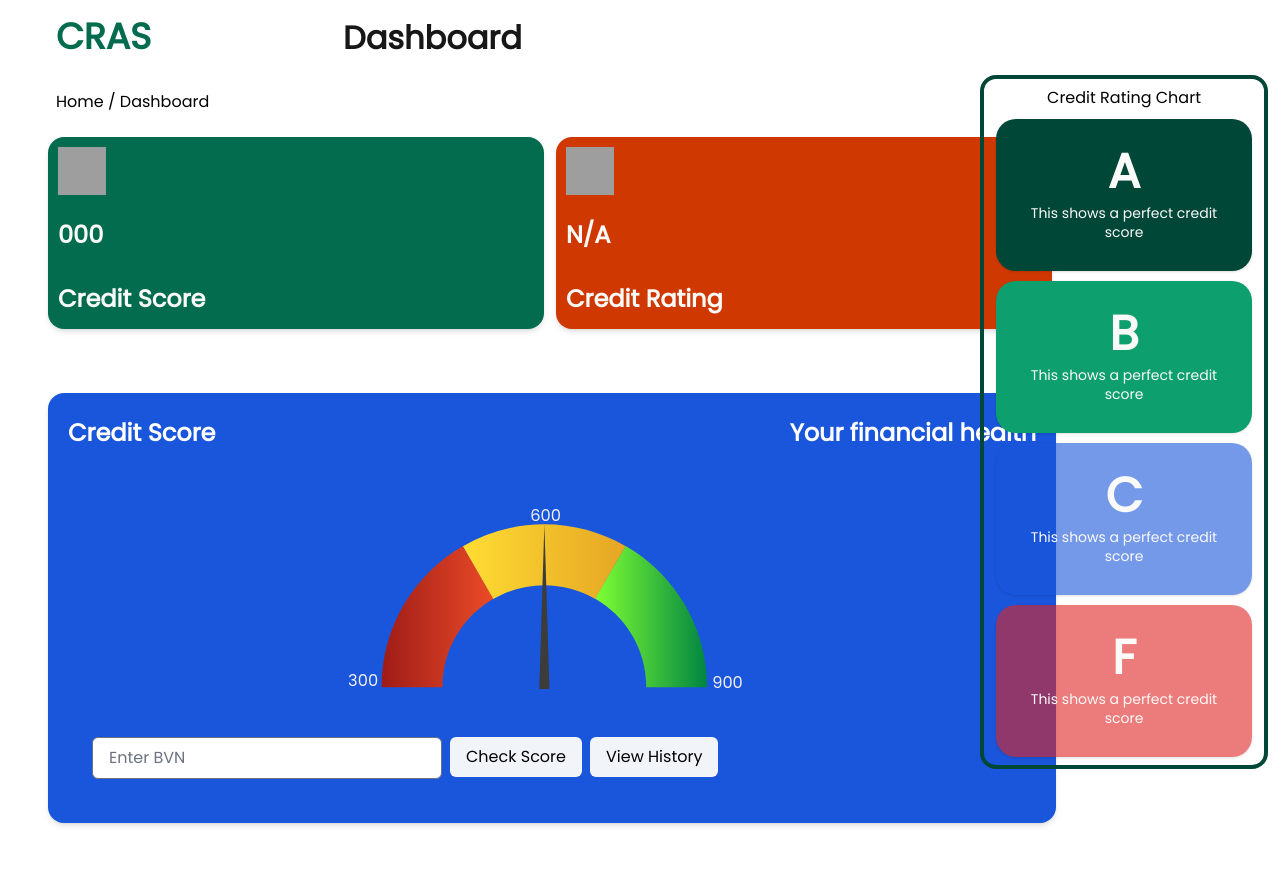
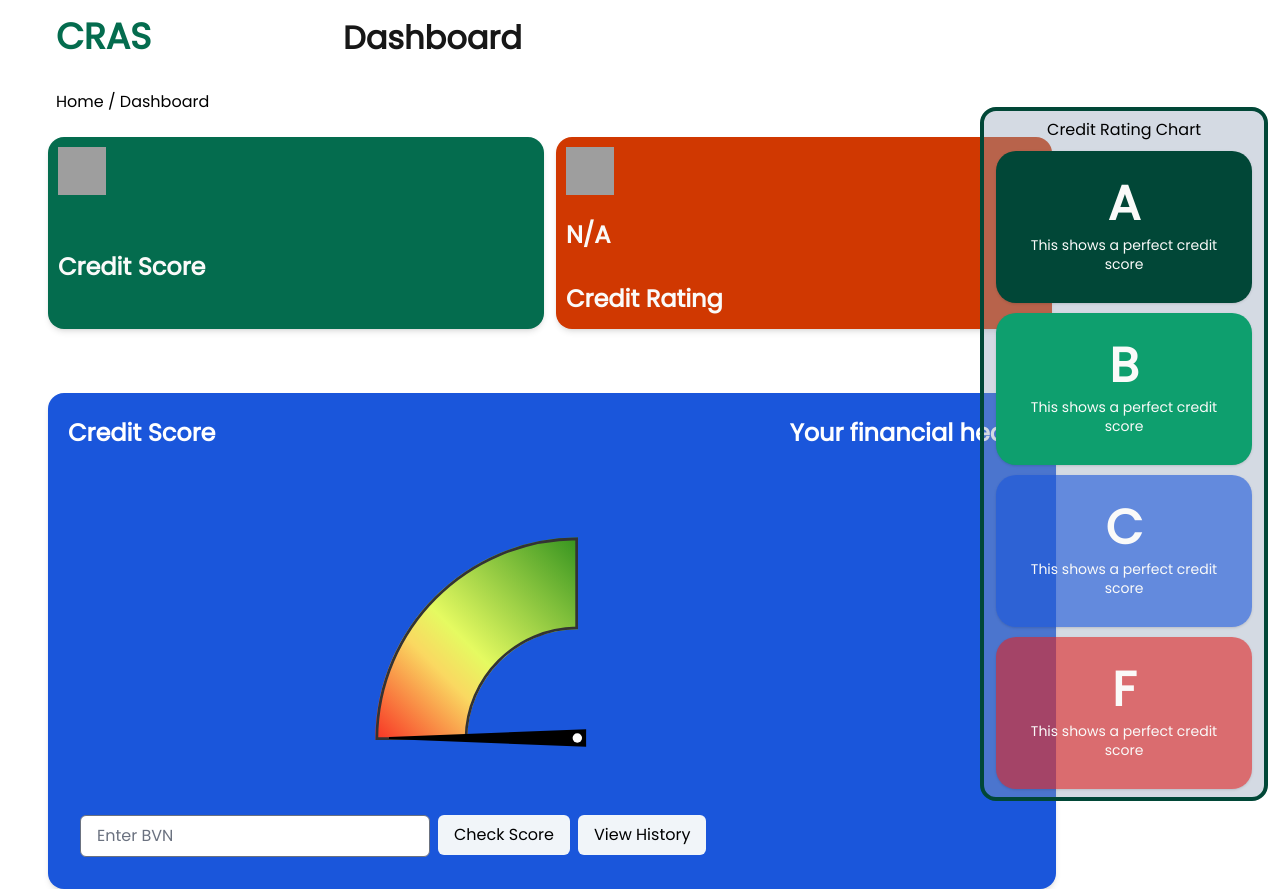
Before and after one commit to api-sage/credit_risk_assessment_system, an Angular app in the folder frontend/: page /dashboard in a window 1280 px wide. Built offline with nearby package versions, Linux system fonts and the light colour scheme; grey boxes are pictures that could not be loaded.

Commit message:
few changes

```diff
--- a/frontend/src/dashboard/dashboard.component.html
+++ b/frontend/src/dashboard/dashboard.component.html
@@ -21,7 +21,7 @@
 
             <div class=" p-2.5 bg-green-700 shadow-md rounded-2xl  flex-col justify-start items-start inline-flex sm:mr-3 sm:w-[31rem] sm:h-48">
               <div> <img src="../assets/Star.png" alt="star" class="h-12 w-12 mb-6"></div>
-              <div class="text-stone-50 text-2xl font-semibold mb-8"><span id="userscore">000</span></div>
+              <div class="text-stone-50 text-2xl font-semibold mb-8" id="cardA"><span #userScore></span></div>
               <div class="text-stone-50 text-2xl font-semibold ">Credit Score</div>
 
             </div>
@@ -40,13 +40,13 @@
             </div>
 
               <!-- Card content -->
-              <div class="p-11">
+              <div class="p-8">
                 <div class="pt-4 pb-12">
-                <svg width="100%" height="180px" viewBox="0 0 385 177" version="1.1"  xmlns="http://www.w3.org/2000/svg" xmlns:xlink="http://www.w3.org/1999/xlink">
+                <!-- <svg id="meter" width="100%" height="180px" viewBox="0 0 385 177" version="1.1"  xmlns="http://www.w3.org/2000/svg" xmlns:xlink="http://www.w3.org/1999/xlink">
                  <g id="Page-1" stroke="none" stroke-width="1" fill="none" fill-rule="evenodd">
                      <g id="Artboard" transform="translate(-15.000000, -224.000000)">
                          <g id="Group" transform="translate(15.000000, 220.000000)">
-                             <g id="guage">
+                             <g id="guage" [style.transform]="'rotate(' + gaugeRotation + 'deg)'">
                                 <path d="M84.8041871,178.856781 L84.8041871,179.169281 L25,179.169281 L25,178.669281 C25,119.519295 57.1931907,67.8894771 105.011512,40.3501901 L135,92.2989954 C105.009619,109.483749 84.8041871,141.810321 84.8041871,178.856781 Z" id="red" fill="url(#redGradient)"></path>
                                 <path d="M235.050803,92.4864742 C205.21439,75.1028089 167.169843,73.7652453 135.133157,92.2884751 L134.862916,92.4447251 L105,40.6455806 L105.432385,40.3955806 C156.58355,10.8205878 217.307001,12.8896752 265,40.5376689 L235.050803,92.4864742 L235.050803,92.4864742 Z" id="yellow" fill="url(#yellowGradient)"></path>
                                 <path d="M235,92.2989954 L264.988488,40.3501901 C312.806809,67.8894771 345,119.519295 345,178.669281 L345,179.169281 L285.195813,179.169281 L285.195813,178.856781 C285.195813,141.810321 264.990381,109.483749 235,92.2989954 L235,92.2989954 Z" id="green" fill="url(#greenGradient)"></path>
@@ -73,20 +73,53 @@
                                      <tspan x="-8" y="178"> 300 </tspan>
                                  </text>
                              </g>
-                             <g id="needle" transform="translate(175.000000, 19.000000)" class="needle needle-move-to">
+                             <g transform="translate(175.000000, 19.000000)" class="needle needle-move-to" id="needle">
                                  <polygon id="Triangle" fill="#3C3C3B" points="10 0 15 162 5 162"></polygon>
                              </g>
                          </g>
                      </g>
                  </g>
-             </svg>
+             </svg> -->
+
+             <div id="meter" class="ml-60">
+              <svg width="300px" height="270px" viewBox="0 0 200 200" version="1.1" xmlns="http://www.w3.org/2000/svg" xmlns:xlink="http://www.w3.org/1999/xlink">
+                <!-- Generator: Sketch 48.2 (47327) - http://www.bohemiancoding.com/sketch -->
+                <desc>Created with Sketch.</desc>
+                <defs>
+                    <rect id="path-1" x="0" y="0" width="180" height="180"></rect>
+                    <linearGradient x1="105.234375%" y1="-4.1953125%" x2="-4.1796875%" y2="104.523438%" id="linearGradient-2">
+                        <stop stop-color="#258A19" offset="0%"></stop>
+                        <stop stop-color="#E5FA61" offset="53.3761752%"></stop>
+                        <stop stop-color="#FAD861" offset="65.8264905%"></stop>
+                        <stop stop-color="#F71C1C" offset="100%"></stop>
+                    </linearGradient>
+                    <path d="M30,180 C30,97.1572875 97.1572875,30 180,30 L180,98 C134.712651,98 98,134.712651 98,180 L30,180 Z" id="path-3"></path>
+                </defs>
+                <g id="Page-1" stroke="none" stroke-width="1" fill="none" fill-rule="evenodd">
+                    <g id="Group-2">
+                        <rect class="background" fill="none" x="0" y="0" width="200" height="200"></rect>
+                        <g class="guide">
+                            <use fill="none" fill-rule="evenodd" xlink:href="#path-1"></use>
+                            <rect stroke="none" stroke-width="1" x="0.5" y="0.5" width="179" height="179"></rect>
+                        </g>
+                        <g id="Combined-Shape">
+                            <use fill="url(#linearGradient-2)" fill-rule="evenodd" xlink:href="#path-3"></use>
+                            <path stroke="#333333" stroke-width="2" d="M31.0032854,179 L97.0059003,179 C97.5377226,133.95401 133.95401,97.5377226 179,97.0059003 L179,31.0032854 C97.5028865,31.538924 31.538924,97.5028865 31.0032854,179 Z"></path>
+                        </g>
+                        <polygon id="needle" class="needle needle-move-to" fill="#000000" points="40 177.714286 186 172 186 185 40 179.285714"></polygon>
+                        <circle class="oval" fill="#FFFFFF" cx="179.5" cy="178.5" r="3.5"></circle>
+                    </g>
+                </g>
+            </svg>
+            </div>
+
                 </div>
                 <div class="flex">
                   <!-- Text field -->
-                  <input type="text" class=" px-4 py-2 border rounded-md mr-2" id="textInput" placeholder="Enter BVN">
+                  <input type="number" #textInput class=" px-4 py-2 border rounded-md mr-2" id="textInput" placeholder="Enter BVN">
                   <!-- Buttons -->
                   <div>
-                    <button  class="px-4 py-2 bg-slate-100 text-black rounded-md mr-2 " id="scoreButton">Check Score</button>
+                    <button class="px-4 py-2 bg-slate-100 text-black rounded-md mr-2 " id="scoreButton">Check Score</button>
                   </div>
                   <div>
                     <button  class="px-4 py-2 bg-slate-100 text-black rounded-md mr-2 ">View History</button>
@@ -95,10 +128,8 @@
               </div>
           </div>
       </div>
-
-
                  <div class="right-level-section w-[25%]  h-screen ">
-                    <div class="w-[18rem]  px-4 py-2 rounded-2xl border-4 border-green-900 flex-col justify-center items-center my-2.5 inline-flex mt-0 ml-5 gap-2.5">
+                    <div class="w-[18rem]  px-4 py-2 rounded-2xl border-4 border-green-900 flex-col justify-center items-center mt-8 inline-flex mt-0 ml-5 gap-2.5 bg-slate-400 bg-opacity-40">
                         <div class="text-black text-base font-medium  leading-snug">Credit Rating Chart</div>
                             <div class="w-[16rem] h-[9.5rem] p-5 bg-green-900 rounded-[20px] shadow flex-col justify-center items-center  flex ">
                                 <div class="text-stone-50 text-5xl font-semibold  leading-[65.05px]">A</div>
--- a/frontend/src/dashboard/dashboard.component.ts
+++ b/frontend/src/dashboard/dashboard.component.ts
@@ -1,4 +1,4 @@
-import { Component,  } from '@angular/core';
+import { Component, ElementRef, ViewChild } from '@angular/core';
 import { RouterLink, RouterLinkActive, Router } from '@angular/router';
 import { NgModule } from '@angular/core';
 import { CommonModule } from '@angular/common';
@@ -14,6 +14,28 @@ import { CommonModule } from '@angular/common';
 
 })
 export class DashboardComponent  {
+  @ViewChild('textInput') textInput!: ElementRef<HTMLInputElement>;
+  @ViewChild('userScore') userScore!: ElementRef<HTMLDivElement>;
+  @ViewChild('needle') needle!: ElementRef<SVGElement>;
 
+  maxScore: number = 900;
+  gaugeRotation: number = 0; // Initial rotation for the gauge
+  needleRotation: number = 0; // Initial rotation for the needle
 
+  constructor() { }
+
+  showScore(): void {
+    const inputValue: number = parseFloat(this.textInput.nativeElement.value);
+    if (!isNaN(inputValue)) {
+      // Calculate gauge rotation
+      const scorePercent: number = (inputValue - 300) / (this.maxScore - 300);
+      this.gaugeRotation = scorePercent * 180; // Assuming the meter is 180 degrees
+
+      // Calculate needle rotation
+      this.needleRotation = this.gaugeRotation;
+
+      // Update displayed score
+      this.userScore.nativeElement.innerText = inputValue.toString();
+    }
+  }
 }
--- a/frontend/src/landing-page/landing-page.component.html
+++ b/frontend/src/landing-page/landing-page.component.html
@@ -1,6 +1,6 @@
 <app-nav-bar/>
 
-<section class="text-stone-900 font-['Poppins'] ">
+<!-- <section class="text-stone-900 font-['Poppins'] ">
     <div class="flex flex-col-reverse text-center sm:flex-row sm:mt-24 sm:text-left sm:ml-24">
         <div class="left w-full">
             <p class="text-[45px] font-semibold  leading-[60.99px]">Take a loan today, <br/>Pay back tomorrow.</p>
@@ -16,4 +16,41 @@
     <div class="py-10 px-8 bg-emerald-200 rounded-xl text-center text-2xl sm:m-9">
         “It is more profitable to be a lender than a spender.” <br> ― Hendrith Vanlon Smith Jr
     </div>
-</section>
+</section> -->
+
+<section class="text-stone-900 font-['Poppins']">
+    <div
+      class="flex flex-col-reverse text-center sm:flex-row sm:mt-24 sm:text-left sm:ml-24"
+    >
+      <div class="left w-full">
+        <p class="text-[45px] font-semibold leading-[60.99px]">
+          Elevate Your Lending Experience with CRAS.
+        </p>
+        <p class="text-xl font-normal leading-[27.10px]">
+          Embark on a journey of confident lending decisions, mitigate
+          risk, enjoy swift credit decisions and seamless experiences<br />and Create a future of financial success with <br />CRAS.
+        </p>
+        <div class="left-2 my-4">
+          <button>
+            <a
+              routerLink="/login"
+              routerLinkActive="active"
+              [routerLinkActiveOptions]="{ exact: true }"
+              class="bg-green-800 rounded-[20px] text-white text-xl font-medium px-5 py-2"
+              >Get Started</a
+            >
+          </button>
+        </div>
+      </div>
+      <div class="right w-full p-3">
+        <img
+          class="w-[504px] h-[336px] mx-auto"
+          src="/assets/LandingPageAssets/money.png" alt="money"
+        />
+      </div>
+    </div>
+    <div class="py-10 px-8 bg-emerald-200 rounded-xl text-center text-2xl sm:m-9">
+      “Having a good credit score is like having a strong credit passport for your financial journey.”<br />
+      ― Sonya Smith-Valentine
+    </div>
+  </section>
```
Also changed, not shown: frontend/src/dashboard/dashboard.component.css (+9 -0 lines).
